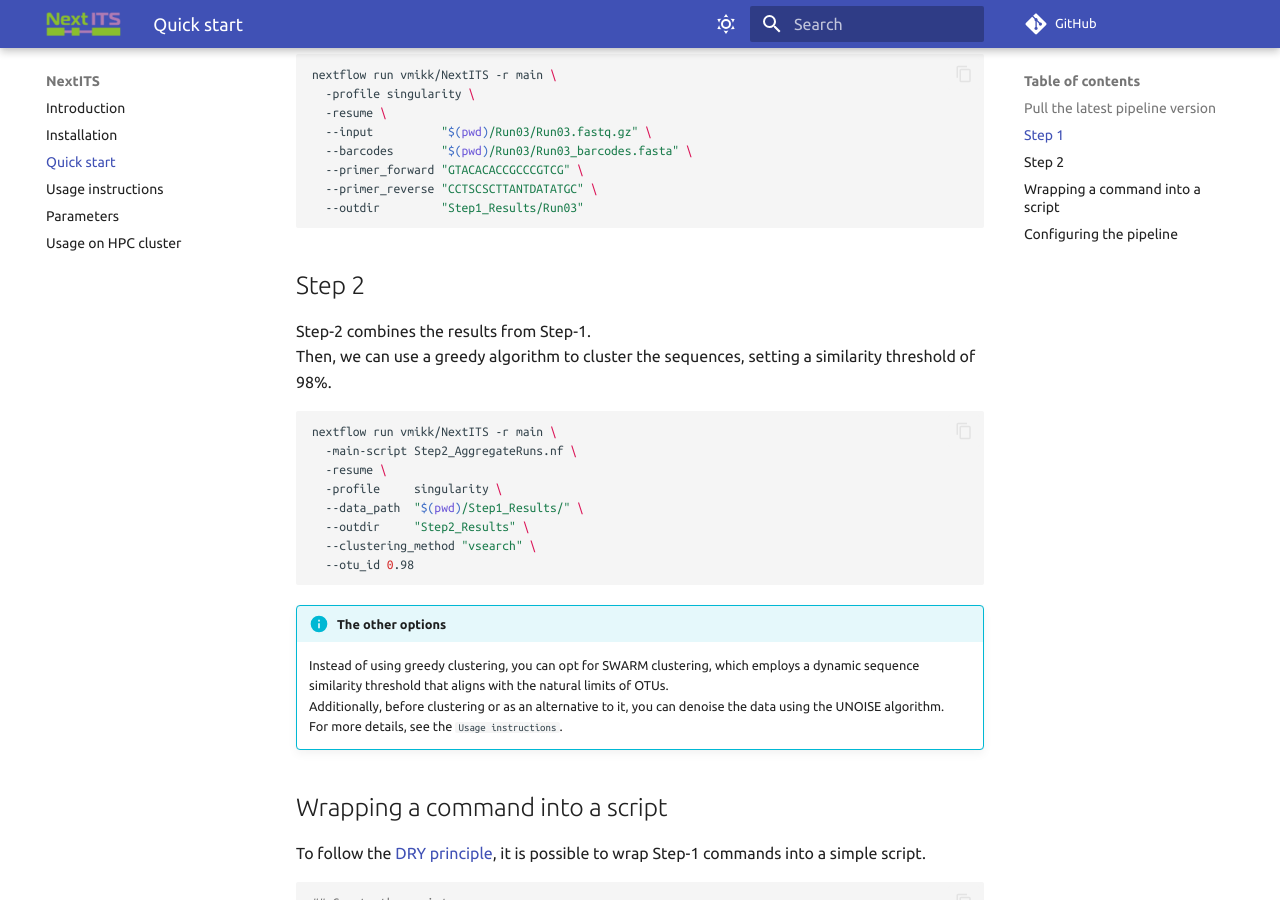
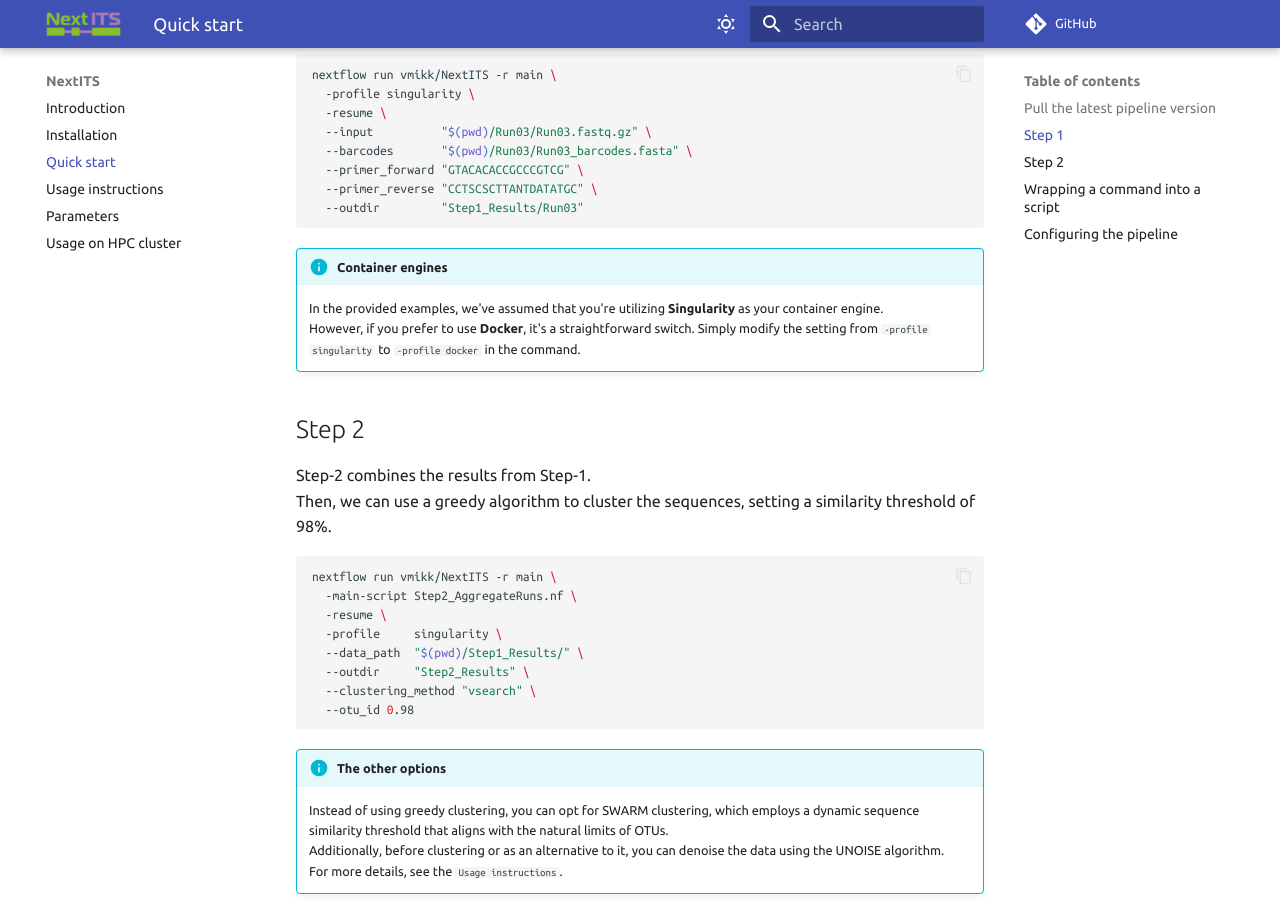
Before and after one commit to Next-ITS/nextits.github.io, an MkDocs documentation site: the page built from docs/quickstart.md, in a window 1280 px wide and 900 px high, scrolled down 1236 px. Built offline with MkDocs 1.6.1 and Material for MkDocs 9.7.7, drawn with Linux system fonts in a browser that asks for light colours; comment, search, counter and statistics services are not loaded.

Commit message:
quickstart - add note on container engines

````diff
--- a/docs/quickstart.md
+++ b/docs/quickstart.md
@@ -64,6 +64,11 @@ nextflow run vmikk/NextITS -r main \
   --primer_reverse "CCTSCSCTTANTDATATGC" \
   --outdir         "Step1_Results/Run03"
 ```
+
+!!! info "Container engines"
+    In the provided examples, we've assumed that you're utilizing **Singularity** as your container engine.
+    However, if you prefer to use **Docker**, it's a straightforward switch.
+    Simply modify the setting from `-profile singularity` to `-profile docker` in the command.
 
 ## Step 2
 
````
